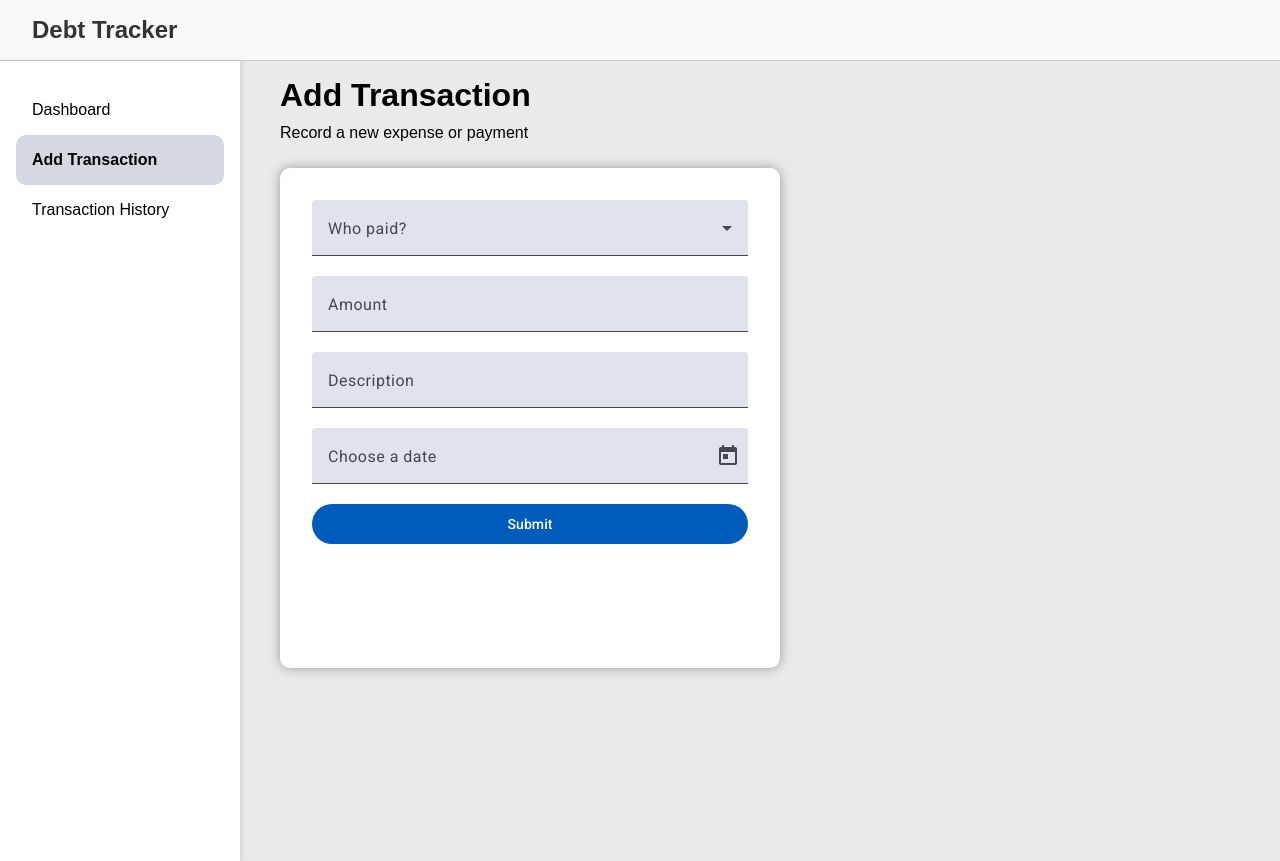
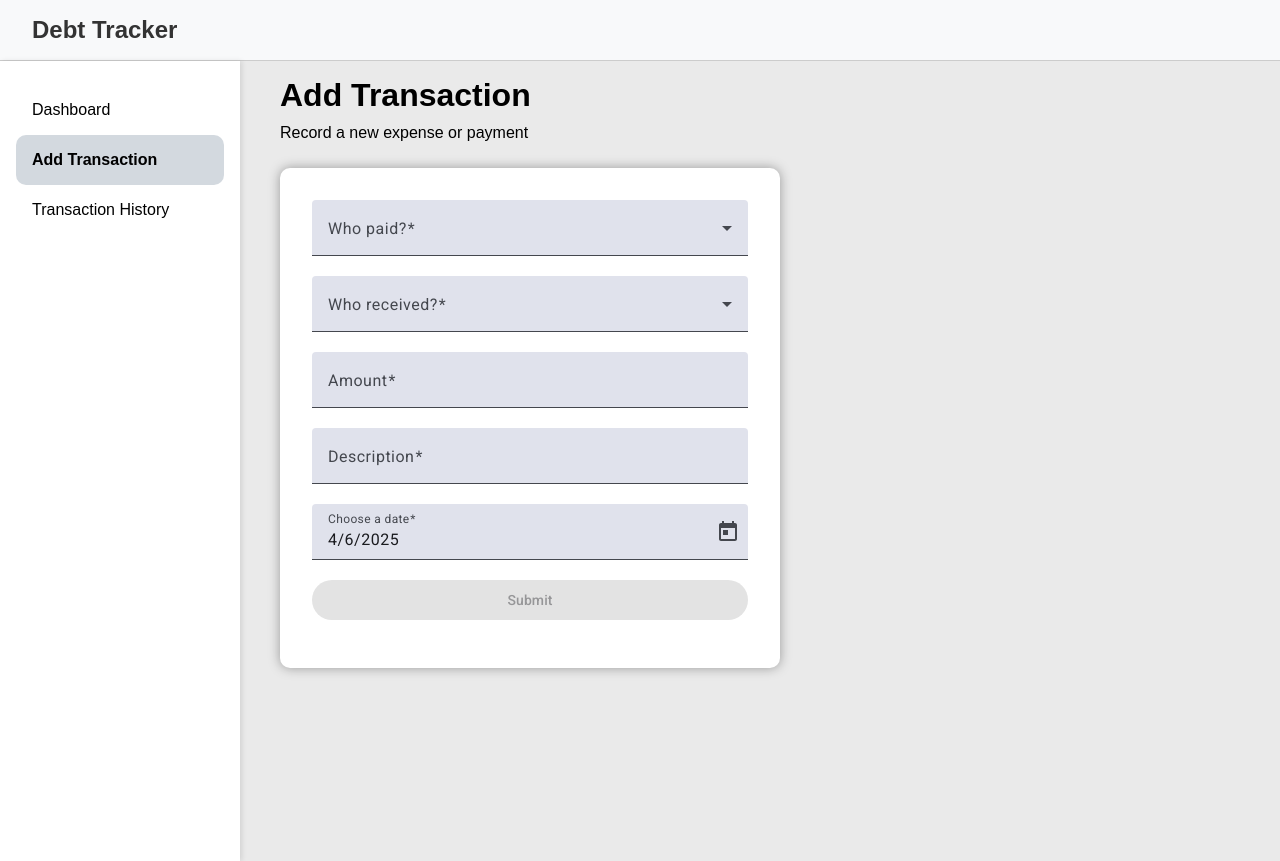
Before and after one commit to SUPATKN/Debt-Tracker, an Angular app in the folder frontend/: page /Transaction in a window 1280 px wide. Built offline with nearby package versions, Linux system fonts and the light colour scheme; no server answers.

Commit message:
Frontend Feat : add debt form
complete add debt form with validate input

```diff
--- a/frontend/src/app/components/add-transaction-form/add-transaction-form.component.html
+++ b/frontend/src/app/components/add-transaction-form/add-transaction-form.component.html
@@ -1,42 +1,66 @@
 <div class="form-container border-radius-with-shadow">
+  <form [formGroup]="transactionForm" (ngSubmit)="submitTransaction()">
     <div class="input-field">
       <!-- Select Who paid -->
       <mat-form-field appearance="fill">
         <mat-label>Who paid?</mat-label>
-      <mat-select [(value)]="whoPaid">
-        <mat-option>None</mat-option>
+        <mat-select formControlName="whoPaid" (selectionChange)="onWhoPaidChange()">
           <mat-option [value]="Person1()">{{ Person1().name }}</mat-option>
           <mat-option [value]="Person2()">{{ Person2().name }}</mat-option>
         </mat-select>
+        <mat-error *ngIf="whoPaidControl?.errors?.['required'] && whoPaidControl?.touched">
+          Please select who paid
+        </mat-error>
+      </mat-form-field>
+
+      <!-- Select Who Received -->
+      <mat-form-field appearance="fill">
+        <mat-label>Who received?</mat-label>
+        <mat-select formControlName="whoReceived">
+          <mat-option [value]="Person1()">{{ Person1().name }}</mat-option>
+          <mat-option [value]="Person2()">{{ Person2().name }}</mat-option>
+        </mat-select>
+        <mat-error *ngIf="whoReceivedControl?.errors?.['required'] && whoReceivedControl?.touched">
+          Please select who received
+        </mat-error>
+        <mat-error *ngIf="whoReceivedControl?.errors?.['samePersonError'] && whoReceivedControl?.touched">
+          Sender and receiver cannot be the same person
+        </mat-error>
       </mat-form-field>
 
       <!-- Input Amount -->
       <mat-form-field appearance="fill">
         <mat-label>Amount</mat-label>
-      <input matInput placeholder="Ex 200" [(ngModel)]="Amount" />
+        <input matInput type="number" formControlName="amount" placeholder="Ex 200">
+        <mat-error *ngIf="amountControl?.errors?.['required'] && amountControl?.touched">
+          Amount is required
+        </mat-error>
+        <mat-error *ngIf="amountControl?.errors?.['min'] && amountControl?.touched">
+          Amount must be greater than 0
+        </mat-error>
       </mat-form-field>
 
       <!-- Input Description -->
       <mat-form-field appearance="fill">
         <mat-label>Description</mat-label>
-      <input
-        matInput
-        placeholder="Ex ข้าวมันไก้ , ขนม"
-        [(ngModel)]="Description"
-      />
+        <input matInput formControlName="description" placeholder="Ex ข้าวมันไก้, ขนม">
+        <mat-error *ngIf="descriptionControl?.errors?.['required'] && descriptionControl?.touched">
+          Description is required
+        </mat-error>
       </mat-form-field>
 
       <!-- Date Picker -->
       <mat-form-field>
         <mat-label>Choose a date</mat-label>
-      <input matInput [matDatepicker]="picker" [(ngModel)]="selectedDate" />
-      <mat-datepicker-toggle
-        matIconSuffix
-        [for]="picker"
-      ></mat-datepicker-toggle>
+        <input matInput [matDatepicker]="picker" formControlName="transactionDate">
+        <mat-datepicker-toggle matIconSuffix [for]="picker"></mat-datepicker-toggle>
         <mat-datepicker #picker></mat-datepicker>
+        <mat-error *ngIf="transactionDateControl?.errors?.['required'] && transactionDateControl?.touched">
+          Date is required
+        </mat-error>
       </mat-form-field>
 
-    <button mat-flat-button (click)="submitTransaction()">Submit</button>
+      <button mat-flat-button color="primary" type="submit" [disabled]="transactionForm.invalid">Submit</button>
     </div>
+  </form>
 </div>
--- a/frontend/src/app/components/add-transaction-form/add-transaction-form.component.ts
+++ b/frontend/src/app/components/add-transaction-form/add-transaction-form.component.ts
@@ -1,13 +1,26 @@
 import { Component, computed, Input, Signal } from '@angular/core';
-import { FormsModule } from '@angular/forms';
+import {
+  FormBuilder,
+  FormControl,
+  FormGroup,
+  FormGroupDirective,
+  FormsModule,
+  NgForm,
+  ReactiveFormsModule,
+  Validators,
+} from '@angular/forms';
 import { MatInputModule } from '@angular/material/input';
 import { MatSelectModule } from '@angular/material/select';
 import { MatFormFieldModule } from '@angular/material/form-field';
 import { MatDatepickerModule } from '@angular/material/datepicker';
-import { provideNativeDateAdapter } from '@angular/material/core';
+import {
+  provideNativeDateAdapter,
+} from '@angular/material/core';
 import { PersonService } from '../../services/person.service';
 import { Person } from '../../../type';
 import { MatButtonModule } from '@angular/material/button';
+import { CommonModule } from '@angular/common';
+
 @Component({
   selector: 'app-add-transaction-form',
   providers: [provideNativeDateAdapter()],
@@ -17,25 +30,79 @@ import { MatButtonModule } from '@angular/material/button';
     MatInputModule,
     FormsModule,
     MatDatepickerModule,
-    MatButtonModule
+    MatButtonModule,
+    ReactiveFormsModule,
+    CommonModule
   ],
   templateUrl: './add-transaction-form.component.html',
   styleUrl: './add-transaction-form.component.css',
 })
 export class AddTransactionFormComponent {
-  constructor(private personService: PersonService) {}
+  constructor(private personService: PersonService,  private fb: FormBuilder) {
+    this.createForm();
+  }
+
+
+  transactionForm!: FormGroup;
   Person1: Signal<Person> = computed(() => this.personService.person1());
   Person2: Signal<Person> = computed(() => this.personService.person2());
 
+
+
   whoPaid!: Person;
+  whoReceived!: Person;
   Amount!: number;
   selectedDate: any;
   Description!: string;
 
+  // getter
+  get whoPaidControl() { return this.transactionForm.get('whoPaid'); }
+  get whoReceivedControl() { return this.transactionForm.get('whoReceived'); }
+  get amountControl() { return this.transactionForm.get('amount'); }
+  get descriptionControl() { return this.transactionForm.get('description'); }
+  get transactionDateControl() { return this.transactionForm.get('transactionDate'); }
+
+  createForm() {
+    this.transactionForm = this.fb.group({
+      whoPaid: ['', Validators.required],
+      whoReceived: ['', [Validators.required, this.differentPersonValidator()]],
+      amount: ['', [Validators.required, Validators.min(0)]],
+      description: ['', Validators.required],
+      transactionDate: [new Date(), Validators.required]
+    });
+  }
+
+
+  differentPersonValidator() {
+    return (control: FormControl) => {
+      if (!control.parent) {
+        return null; // Form is initializing
+      }
+
+      const whoPaid = control.parent?.get('whoPaid')?.value;
+      const whoReceived = control.value;
+
+      if (whoPaid && whoReceived && whoPaid.id === whoReceived.id) {
+        return { samePersonError: true };
+      }
+
+      return null;
+    };
+  }
+
   submitTransaction() {
-    console.log(this.whoPaid.name);
-    console.log(this.Amount);
-    console.log(this.selectedDate);
-    console.log(this.Description);
+    if (this.transactionForm.valid) {
+      const formValues = this.transactionForm.value;
+      console.log(formValues);
+      // Send to service or API
+    } else {
+      // Mark all fields as touched to trigger validation visuals
+      this.transactionForm.markAllAsTouched();
+    }
+  }
+
+  // Update validation when whoPaid changes
+  onWhoPaidChange() {
+    this.whoReceivedControl?.updateValueAndValidity();
   }
 }
```
Also changed, not shown: frontend/src/app/components/add-transaction-form/add-transaction-form.dto.ts (added, +7 -0 lines). Lines whose indentation alone changed are shown as unchanged.
